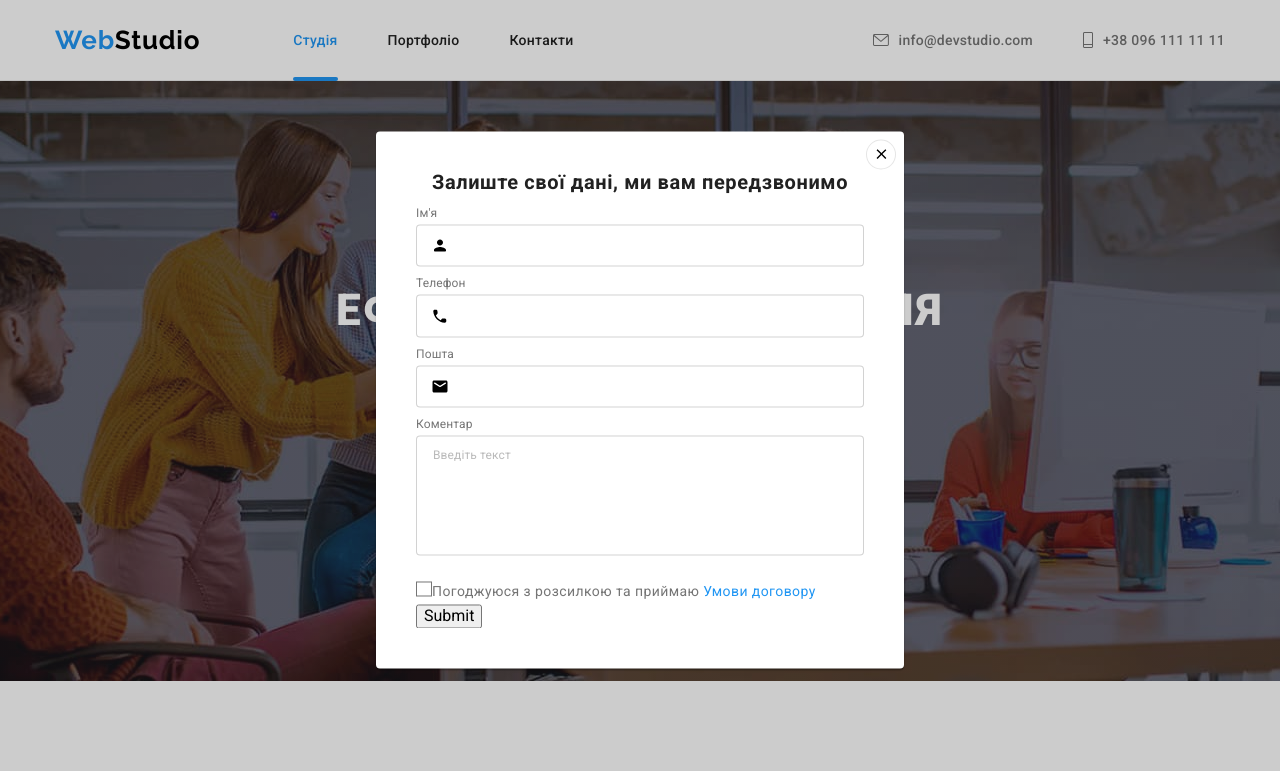
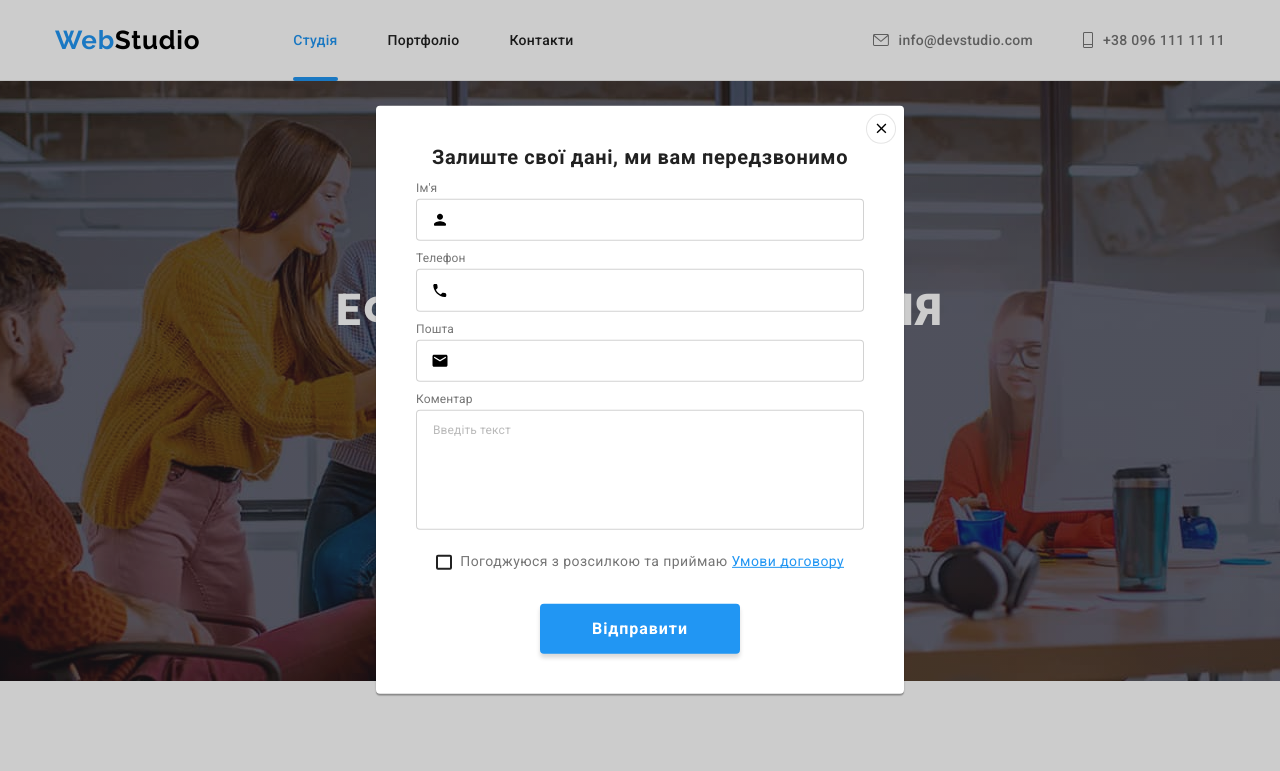
Before and after one commit to shandaliuk/goit-markup-hw-06, a plain HTML site: page index.html in a window 1280 px wide. Shown: the top 771 px of the page. Drawn offline with nearby package versions, Linux system fonts and the light colour scheme.

Commit message:
Made form in modal window

```diff
--- a/css/styles.css
+++ b/css/styles.css
@@ -79,6 +79,23 @@ body {
   color: var(--secondary-text-color);
   font-weight: 700;
   text-align: center;
+}
+
+/* Main buttons */
+
+.main-button {
+  min-width: 200px;
+  padding: 10px 0;
+  font-weight: 700;
+  font-size: 16px;
+  line-height: 1.88;
+  letter-spacing: 0.06em;
+  border: none;
+  border-radius: 4px;
+  box-shadow: 0px 4px 4px rgba(0, 0, 0, 0.15);
+  color: var(--white-color);
+  background-color: var(--accent-color);
+  cursor: pointer;
 }
 
 /* Logo */
@@ -197,18 +214,7 @@ body {
 }
 
 .hero-btn {
-  padding: 10px 32px;
-  border-radius: 4px;
-  border: none;
-  box-shadow: 0px 4px 4px rgba(0, 0, 0, 0.15);
-  color: var(--white-color);
-  background-color: var(--accent-color);
-  font-family: inherit;
-  font-weight: 700;
-  font-size: 16px;
-  line-height: 1.88;
-  letter-spacing: 0.06em;
-  cursor: pointer;
+  min-width: 216px;
 }
 
 /* Company characteristics section */
@@ -509,25 +515,14 @@ body {
 }
 
 .subscribe-submit-button {
-  min-width: 200px;
   display: flex;
   align-items: center;
   justify-content: center;
-  padding: 10px 28px;
-  border: none;
-  border-radius: 4px;
-  box-shadow: 0px 4px 4px rgba(0, 0, 0, 0.15);
-  background-color: var(--accent-color);
-  cursor: pointer;
 }
 
 .subscribe-submit-text {
   margin-right: 10px;
-  font-weight: 700;
-  line-height: 1.88;
   text-align: center;
-  letter-spacing: 0.06em;
-  color: var(--white-color);
 }
 
 .subscribe-submit-icon {
@@ -729,13 +724,20 @@ body {
   height: 30px;
   border-radius: 50%;
   cursor: pointer;
+  color: #000000;
   border: 1px solid rgba(0, 0, 0, 0.1);
   background-color: var(--white-color);
+}
+
+.modal-button:hover,
+.modal-button:focus {
+  color: var(--accent-color);
 }
 
 .modal-close-icon {
   width: 18px;
   height: 18px;
+  fill: currentColor;
 }
 
 .modal-form-contacts-list {
@@ -772,6 +774,11 @@ body {
   border-radius: 4px;
 }
 
+.modal-input:focus-within {
+  outline: none;
+  border: 1px solid var(--accent-color);
+}
+
 .modal-icon {
   position: absolute;
   top: 50%;
@@ -781,7 +788,12 @@ body {
   width: 18px;
 }
 
+.modal-input:focus-within + .modal-icon {
+  fill: var(--accent-color);
+}
+
 .modal-comment-input {
+  display: block;
   height: 120px;
   width: 100%;
   padding: 12px 16px;
@@ -789,6 +801,11 @@ body {
   resize: none;
   border: 1px solid rgba(33, 33, 33, 0.2);
   border-radius: 4px;
+}
+
+.modal-comment-input:focus-within {
+  outline: none;
+  border: 1px solid var(--accent-color);
 }
 
 .modal-comment-input::placeholder {
@@ -799,30 +816,62 @@ body {
 }
 
 .modal-checkbox-label {
-  display: block;
+  display: flex;
+  align-items: center;
+  justify-content: center;
+  column-gap: 8.38px;
+  margin-bottom: 30px;
   font-size: 14px;
   line-height: 1.71;
   letter-spacing: 0.03em;
 }
 
 .modal-checkbox-link {
+  position: relative;
   color: var(--accent-color);
 }
 
-.modal-checkbox {
-  -moz-appearance: none;
-  -webkit-appearance: none;
-  appearance: none;
+.modal-checkbox-link::after {
+  content: '';
   position: absolute;
+  left: 0;
+  bottom: 1px;
+  width: 100%;
+  height: 1px;
+  background-color: var(--accent-color);
 }
 
-.checkbox-icon {
-  display: inline-block;
+.checkbox-box {
+  display: flex;
+  align-items: center;
+  justify-content: center;
   width: 16px;
   height: 15px;
-  border: 1px solid var(--main-text-color);
+  border: 2px solid var(--secondary-text-color);
+  border-radius: 2px;
+  cursor: pointer;
+  background-color: transparent;
 }
 
-.modal-checkbox:checked + .checkbox-label {
-  background-color: red;
+.modal-checkbox-icon {
+  width: 16px;
+  height: 15px;
 }
+
+.modal-checkbox:checked + .checkbox-box {
+  background-color: var(--accent-color);
+  border: none;
+}
+
+.modal-checkbox:focus-within + .checkbox-box {
+  outline: 1px solid var(--accent-color);
+}
+
+.modal-checkbox:checked:focus + .checkbox-box {
+  outline: 1px solid var(--secondary-text-color);
+}
+
+.modal-submit-button {
+  display: block;
+  margin: 0 auto;
+}
--- a/index.html
+++ b/index.html
@@ -67,7 +67,9 @@
       <section class="hero">
         <div class="container">
           <h1 class="hero-title heading">Ефективні рішення для вашого бізнесу</h1>
-          <button type="button" class="hero-btn" data-modal-open>Замовити послугу</button>
+          <button type="button" class="hero-btn button main-button" data-modal-open>
+            Замовити послугу
+          </button>
         </div>
       </section>
       <section class="company-characteristics section company-characteristics-section">
@@ -462,7 +464,7 @@
                 placeholder="E-mail"
                 class="subscribe-input"
               />
-              <button type="submit" class="subscribe-submit-button">
+              <button type="submit" class="subscribe-submit-button button main-button">
                 <p class="subscribe-submit-text text">Підписатися</p>
                 <svg class="subscribe-submit-icon icon">
                   <use href="./images/icons.svg#send"></use>
@@ -514,15 +516,21 @@
             class="modal-comment-input"
             placeholder="Введіть текст"
           ></textarea>
-          <input type="checkbox" name="modal-checkbox" id="modal-checkbox" class="modal-checkbox" />
-          <label for="modal-checkbox" class="modal-checkbox-label">
-            <span class="checkbox-icon"></span>Погоджуюся з розсилкою та приймаю
-            <a href="#" class="modal-checkbox-link link">Умови договору</a></label
+          <label class="modal-checkbox-label">
+            <input type="checkbox" name="modal-checkbox" class="modal-checkbox visually-hidden" />
+            <span class="checkbox-box"
+              ><svg class="modal-checkbox-icon">
+                <use href="./images/icons.svg#check"></use></svg
+            ></span>
+            <p class="text modal-checkbox-text">
+              Погоджуюся з розсилкою та приймаю
+              <a href="#" class="modal-checkbox-link link">Умови договору</a>
+            </p></label
           >
-          <button type="submit">Submit</button>
+          <button type="submit" class="modal-submit-button button main-button">Відправити</button>
         </form>
         <button type="button" class="modal-button" data-modal-close>
-          <svg class="modal-close-icon">
+          <svg class="modal-close-icon icon">
             <use href="./images/icons.svg#close-window"></use>
           </svg>
         </button>
```
